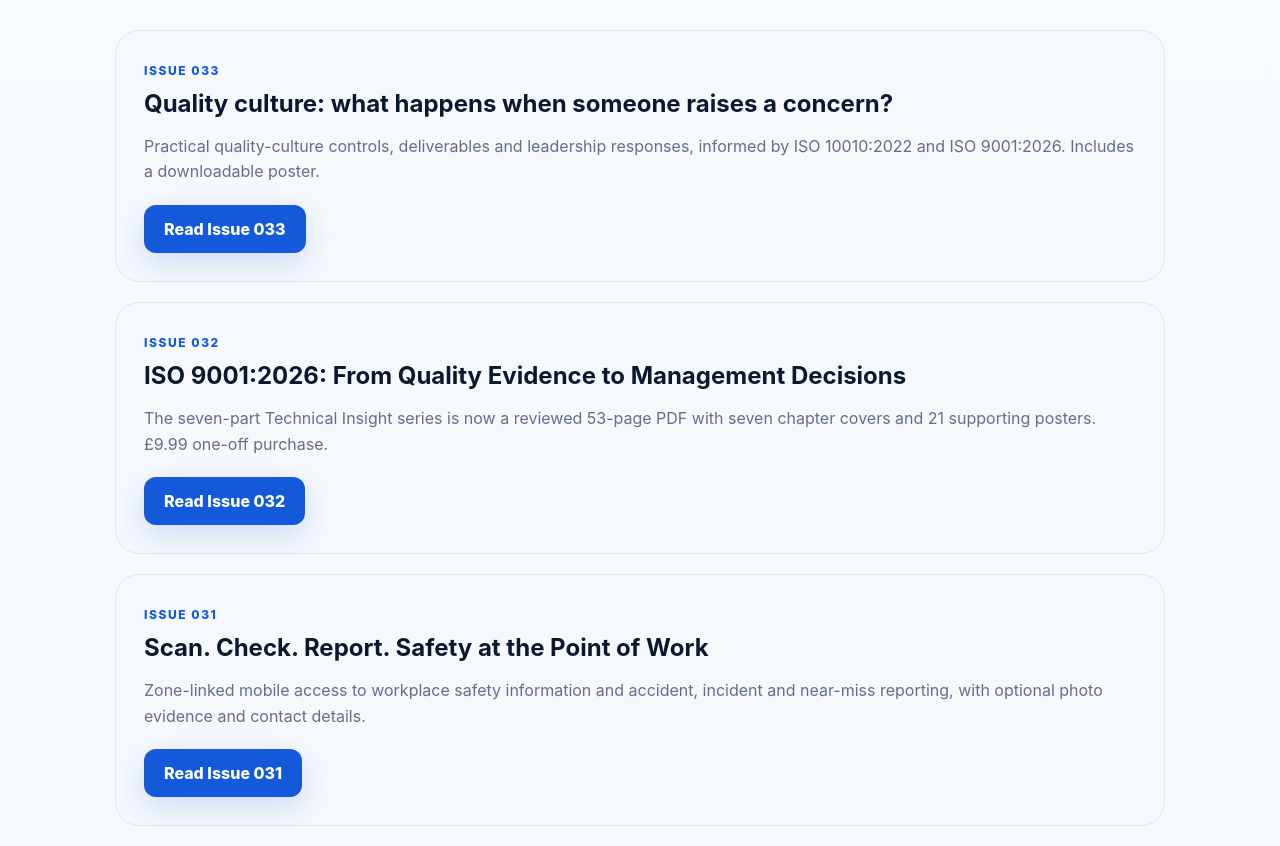
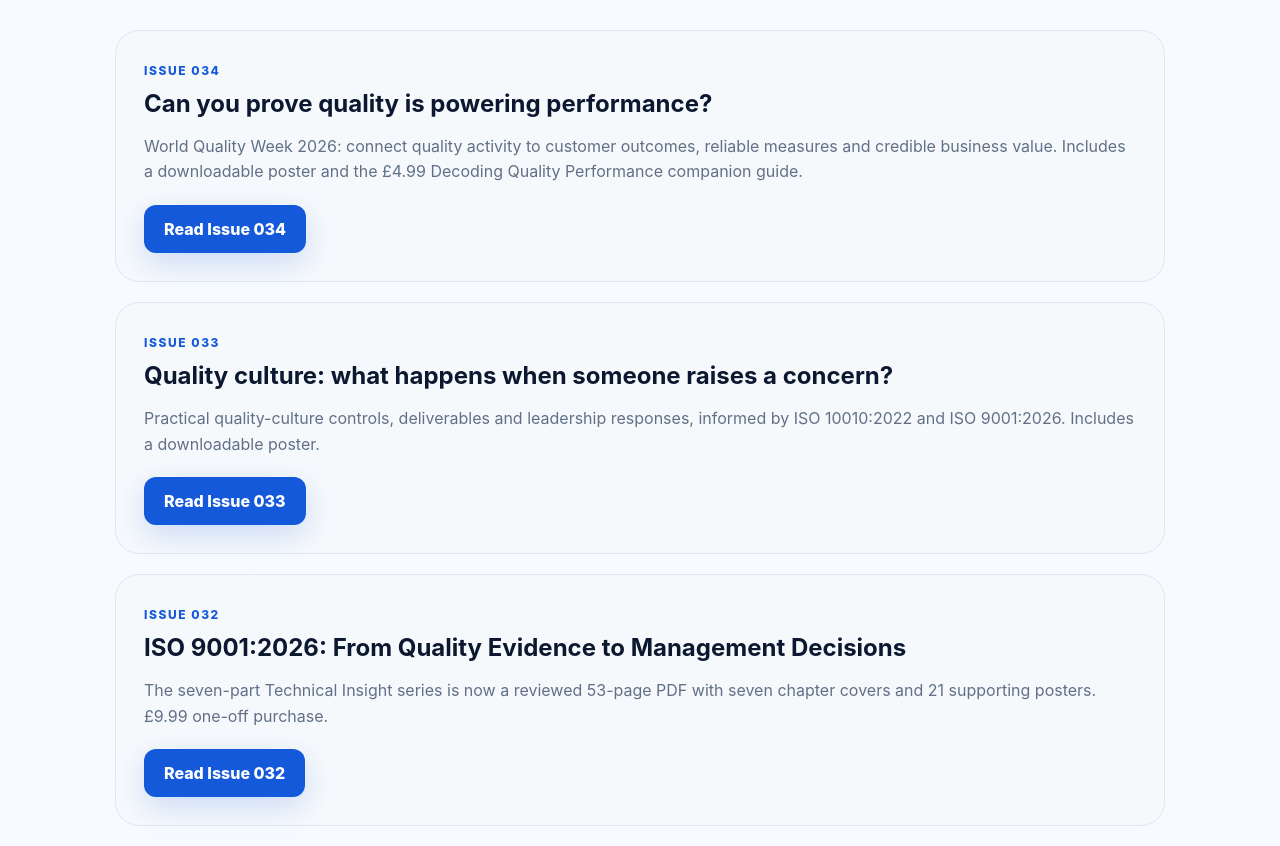
Before and after one commit to rpgexcellence/rpg-excellence, a Next.js app: page /en/insights in a window 1280 px wide. Shown: the part 974-1820 px from the top of the page. Built offline with nearby package versions, Linux system fonts and the light colour scheme; no server answers.

Commit message:
Add new issue about quality performance

```diff
--- a/app/[locale]/insights/page.js
+++ b/app/[locale]/insights/page.js
@@ -19,6 +19,12 @@ export default async function InsightsPage({ params }) {
   }
 
   const issues = [
+    {
+      number: "034",
+      title: "Can you prove quality is powering performance?",
+      description: "World Quality Week 2026: connect quality activity to customer outcomes, reliable measures and credible business value. Includes a downloadable poster and the £4.99 Decoding Quality Performance companion guide.",
+      href: "quality-powering-performance",
+    },
     {
       number: "033",
       title: "Quality culture: what happens when someone raises a concern?",
```
